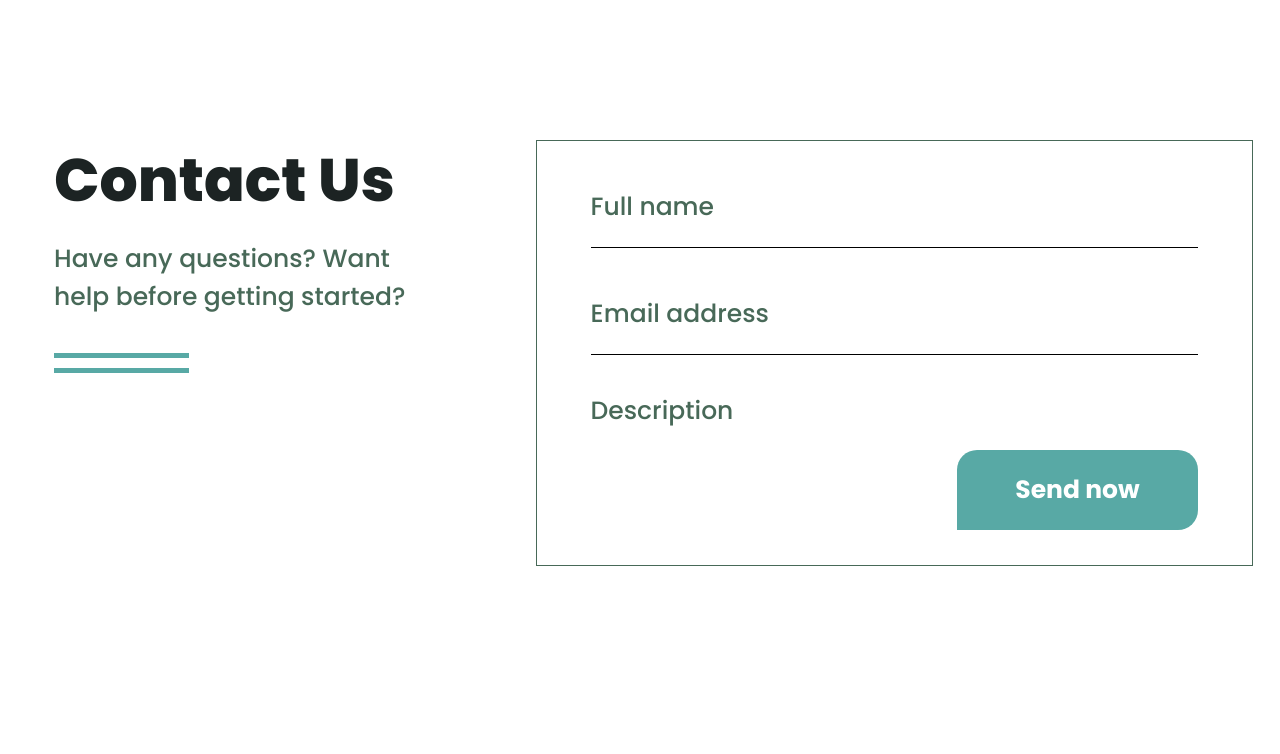
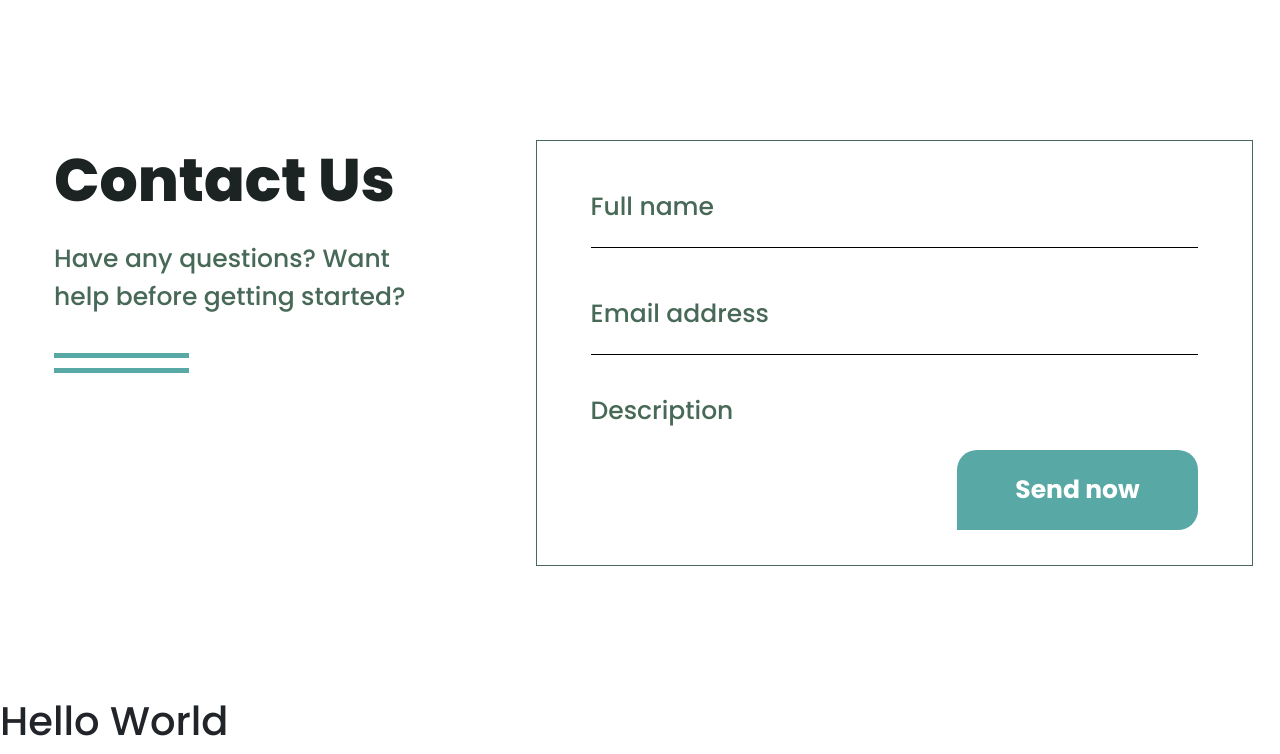
Before and after one commit to Aitmuhamet/locus, a plain HTML site: page index.html in a window 1280 px wide. Shown: the part 5849-6603 px from the top of the page. Before the commit the page ends 6545 px from the top, so only its background shows below. Drawn offline with Linux system fonts and the light colour scheme; a web font is replaced by a local one.

Commit message:
Hello World h3

```diff
--- a/css/main.css
+++ b/css/main.css
@@ -1,4 +1,9 @@
 @import 'fonts.css';
+
+.hello__world h3{
+  font-size: 40px;
+  line-height: 50px;
+}
 
 *, a{
   margin: 0;
--- a/index.html
+++ b/index.html
@@ -179,6 +179,9 @@
         </form>
       </div>
     </section>
+    <section class="hello__world">
+      <h3>Hello World</h3>
+    </section>
 
 
   </div>
```
